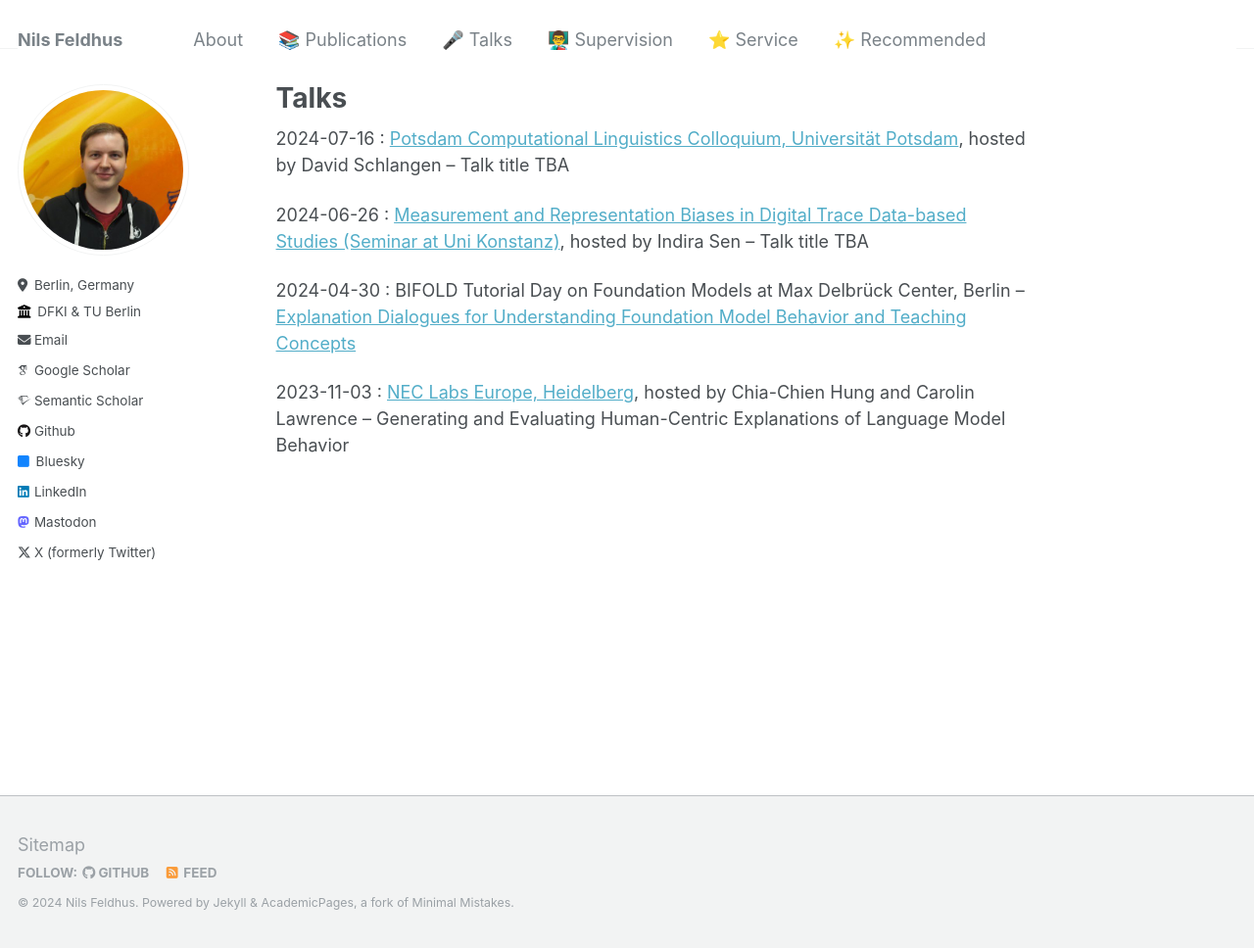
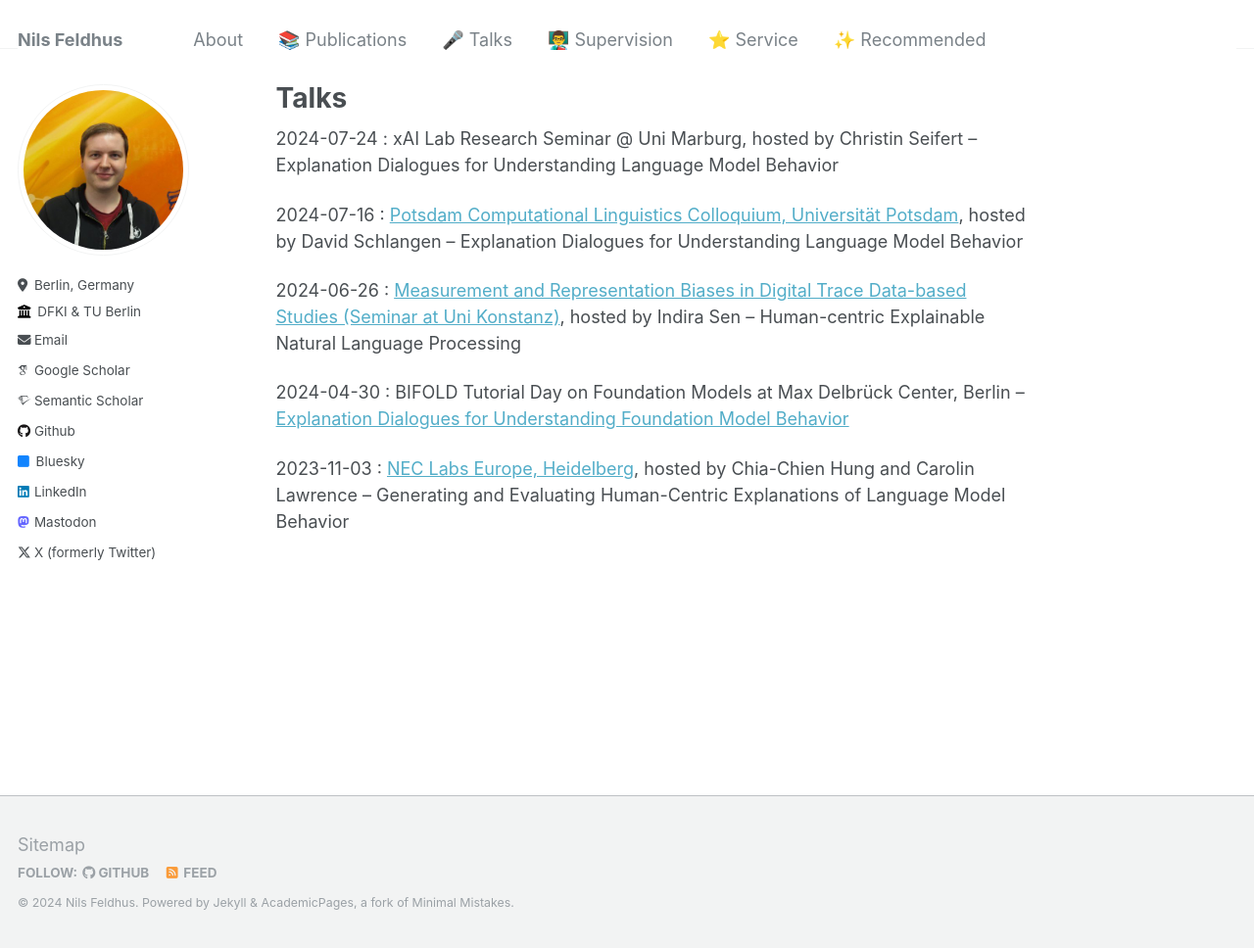
Before and after one commit to nfelnlp/nfelnlp.github.io, a Jekyll site: the page built from talks/index.md, in a window 1280 px wide and 968 px high. Shown: the whole window at 98% size. Built offline with Jekyll 4.4.1, drawn with Linux system fonts in a browser that asks for light colours; some web fonts are replaced.

Commit message:
Updated publications and talks.

```diff
--- a/talks/index.md
+++ b/talks/index.md
@@ -5,10 +5,12 @@ author_profile: true
 title: "Talks"
 ---
 
-2024-07-16 : [Potsdam Computational Linguistics Colloquium, Universität Potsdam](https://github.com/compling-potsdam/ptsdm-clclq), hosted by David Schlangen – Talk title TBA
+2024-07-24 : xAI Lab Research Seminar @ Uni Marburg, hosted by Christin Seifert – Explanation Dialogues for Understanding Language Model Behavior
 
-2024-06-26 : [Measurement and Representation Biases in Digital Trace Data-based Studies (Seminar at Uni Konstanz)](https://indiiigo.github.io/mrb/), hosted by Indira Sen – Talk title TBA
+2024-07-16 : [Potsdam Computational Linguistics Colloquium, Universität Potsdam](https://github.com/compling-potsdam/ptsdm-clclq), hosted by David Schlangen – Explanation Dialogues for Understanding Language Model Behavior
 
-2024-04-30 : BIFOLD Tutorial Day on Foundation Models at Max Delbrück Center, Berlin – [Explanation Dialogues for Understanding Foundation Model Behavior and Teaching Concepts](https://www.bifold.berlin/news-events/events/tutorial-day-foundation-models)
+2024-06-26 : [Measurement and Representation Biases in Digital Trace Data-based Studies (Seminar at Uni Konstanz)](https://indiiigo.github.io/mrb/), hosted by Indira Sen – Human-centric Explainable Natural Language Processing
+
+2024-04-30 : BIFOLD Tutorial Day on Foundation Models at Max Delbrück Center, Berlin – [Explanation Dialogues for Understanding Foundation Model Behavior](https://www.bifold.berlin/news-events/events/tutorial-day-foundation-models)
 
 2023-11-03 : [NEC Labs Europe, Heidelberg](https://www.neclab.eu/research-areas/data-science/human-centric-ai), hosted by Chia-Chien Hung and Carolin Lawrence – Generating and Evaluating Human-Centric Explanations of Language Model Behavior
```
Also changed, not shown: index.md (+5 -5 lines), publications/index.md (+6 -1 lines), recommended/index.md (+1 -0 lines).
